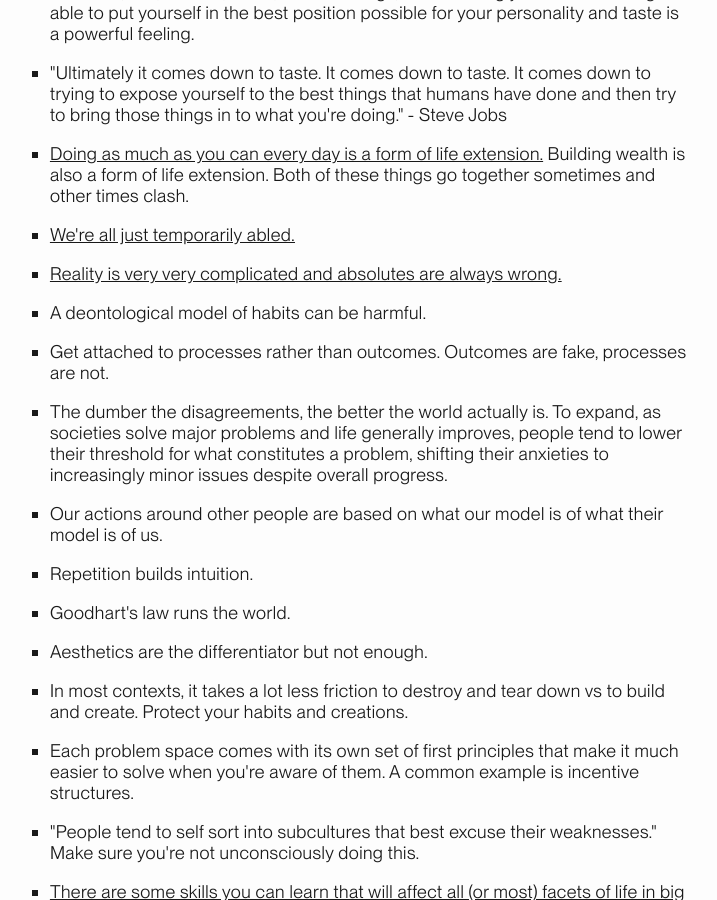
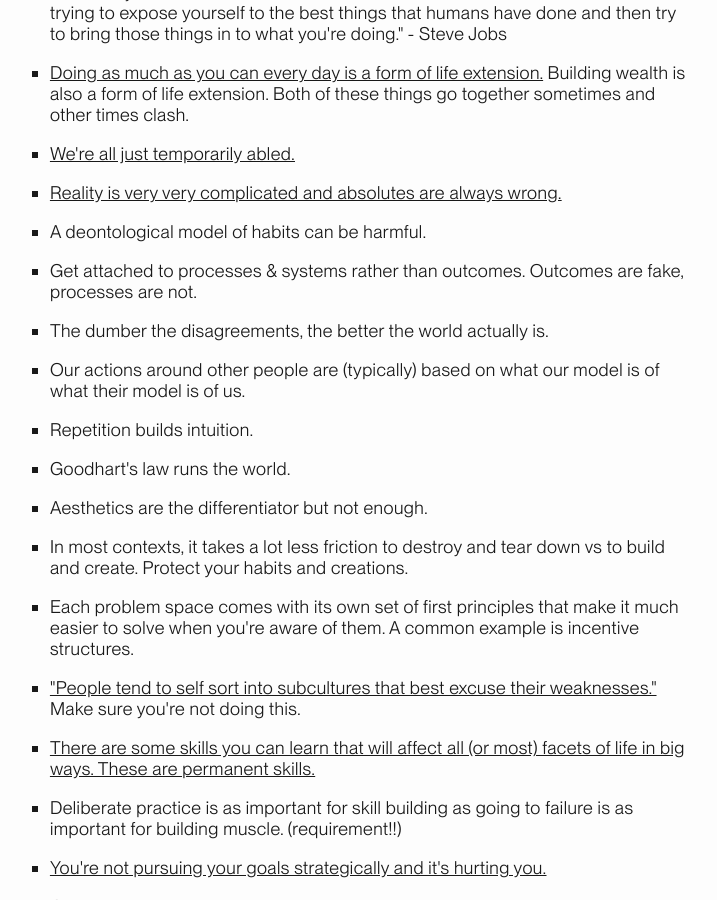
Before and after one commit to pxsswordprotected/personalsite, a Jekyll site: the page docs/principles.html, which Jekyll copies as it is, in a window 1280 px wide and 900 px high, scrolled down 1632 px. Shown: the whole window, without its empty margins (285-1002 px from the left). Built offline with Jekyll 4.4.1, drawn with Linux system fonts in a browser that asks for light colours; some of the changed text lies outside the part shown.

Commit message:
updated princ

```diff
--- a/docs/principles.html
+++ b/docs/principles.html
@@ -218,9 +218,7 @@
                         </li>
                         <li>
                             If you're trying to make any progress about anything
-                            in your life, RECORD YOUR JOURNEY. Recording your
-                            development and being able to reflect back on where
-                            you used to be is one the most motivating feelings.
+                            in your life, RECORD YOUR JOURNEY.
                         </li>
                         <li>
                             <a
@@ -242,7 +240,7 @@
                         <li>
                             Relatedly,
                             <a
-                                href="https://nat.org/"
+                                href="https://nat.org/#:~:text=You%20learn%20more%20per%20unit%20time%20because%20you%20make%20contact%20with%20reality%20more%20frequently"
                                 target="_blank"
                                 rel="noopener"
                                 >making more contact with reality</a
@@ -263,11 +261,6 @@
                                 >Focus your time, energy, and attention on what
                                 you want to see more of.</a
                             >
-                        </li>
-                        <li>
-                            Your life is shaped by what you choose to focus on,
-                            so you must actively control and invest your
-                            attention like your most valuable resource.
                         </li>
                         <li>
                             Make good and hard decisions before you turn ~25
@@ -320,20 +313,17 @@
                         </li>
                         <li>A deontological model of habits can be harmful.</li>
                         <li>
-                            Get attached to processes rather than outcomes.
-                            Outcomes are fake, processes are not.
+                            Get attached to processes & systems rather than
+                            outcomes. Outcomes are fake, processes are not.
                         </li>
                         <li>
                             The dumber the disagreements, the better the world
-                            actually is. To expand, as societies solve major
-                            problems and life generally improves, people tend to
-                            lower their threshold for what constitutes a
-                            problem, shifting their anxieties to increasingly
-                            minor issues despite overall progress.
+                            actually is.
                         </li>
                         <li>
-                            Our actions around other people are based on what
-                            our model is of what their model is of us.
+                            Our actions around other people are (typically)
+                            based on what our model is of what their model is of
+                            us.
                         </li>
                         <li>Repetition builds intuition.</li>
                         <li>Goodhart's law runs the world.</li>
@@ -353,9 +343,14 @@
                             structures.
                         </li>
                         <li>
-                            "People tend to self sort into subcultures that best
-                            excuse their weaknesses." Make sure you're not
-                            unconsciously doing this.
+                            <a
+                                href="https://x.com/RomeoStevens76/status/1903839866426945966"
+                                target="_blank"
+                                rel="noopener"
+                                >"People tend to self sort into subcultures that
+                                best excuse their weaknesses."</a
+                            >
+                            Make sure you're not doing this.
                         </li>
                         <li>
                             <a
@@ -400,11 +395,9 @@
                             and iterations done over a long time horizon.
                         </li>
                         <li>
-                            Progress = action multiplied by input quality. The
-                            ceiling for both depends on the domain. If you
-                            practice your thing everyday but go off garbage
-                            input, your action will be garbage (think
-                            weightlifting without going to failure).
+                            Progress/success = action multiplied by input
+                            quality (with a bias towards action). The ceiling
+                            for both depends on the domain.
                         </li>
                         <li>
                             <a
```
Also changed, not shown: other parts of docs/principles.html (+6 -6 lines).
